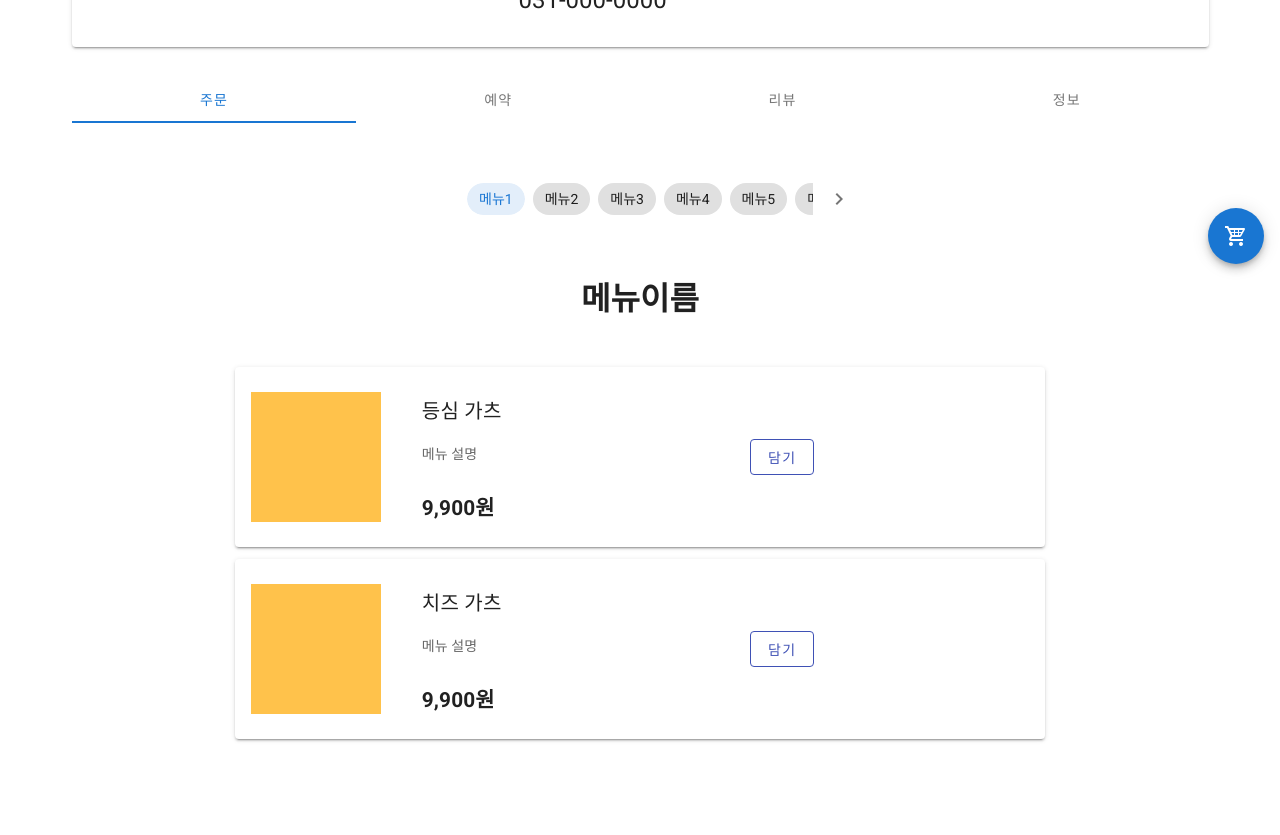
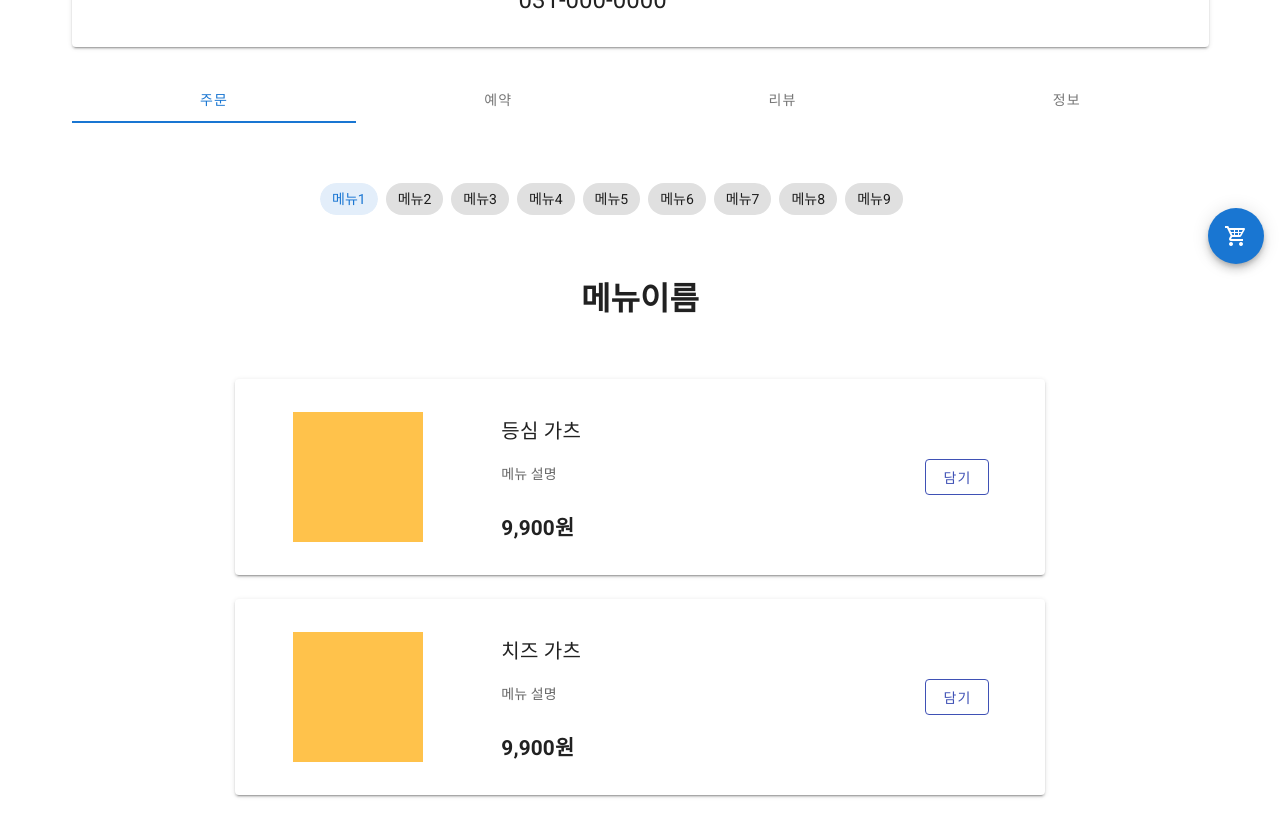
Before and after one commit to tddyko/market, a Vue app in the folder front/: page /marketdetail in a window 1280 px wide. Shown: the part 520-1355 px from the top of the page. Before the commit the page ends 1299 px from the top, so only its background shows below. Built offline with nearby package versions, Linux system fonts and the light colour scheme.

Commit message:
[#18] marketdetail_order, reserve 브레이킹 포인트작업 버튼 이벤트 처리 완료

```diff
--- a/front/src/store/main/marketdetail/marketdetail.js
+++ b/front/src/store/main/marketdetail/marketdetail.js
@@ -1,4 +1,5 @@
 const state = () => ({
+  reservations_number: 1,
   tabs: null,
   tabTitles: [
     { title: "주문" },
@@ -57,8 +58,8 @@ const state = () => ({
     "20:00",
   ],
   cards: [
-    { title: "등심 가츠", flex: 9 },
-    { title: "치즈 가츠", flex: 9 },
+    { title: "등심 가츠", flex: 10 },
+    { title: "치즈 가츠", flex: 10 },
   ],
   floating: [
     { direction: "top" },
@@ -89,6 +90,7 @@ const getters = {
   getRatingPoint: (state) => state.ratingPoint,
   getRating: (state) => state.rating,
   getFloating: (state) => state.floating,
+  getReservations_number: (state) => state.reservations_number
 };
 
 const mutations = {
@@ -107,6 +109,12 @@ const mutations = {
   setReserveTime(state, data) {
     state.reserveTime = data;
   },
+  setReservations_number_plus(state){
+    state.reservations_number += 1;
+  },
+  setReservations_number_minus(state){
+    state.reservations_number -= 1;
+  }
 };
 
 const actions = {
@@ -125,6 +133,12 @@ const actions = {
   actReserveTime({ commit }, value) {
     commit("setReserveTime", value);
   },
+  actReservations_number_plus({ commit }){
+    commit("setReservations_number_plus");
+  },
+  actReservations_number_minus({commit}){
+    commit("setReservations_number_minus");
+  }
 };
 
 export default { namespaced: true, state, getters, mutations, actions };
--- a/front/src/views/main/marketdetail/order/OrderCards.vue
+++ b/front/src/views/main/marketdetail/order/OrderCards.vue
@@ -15,18 +15,28 @@
         v-for="card in cards"
         :key="card.title"
         :cols="card.flex"
+        sm="12"
+        md="10"
+        lg="9"
+        xl="9"
       >
         <!-- 반복될 카드 -->
         <v-card
-          height="180px"
+          height="auto"
+          class="pa-5"
         >
           <v-row
             align="center"
-            justify="start"
+            justify="center"
           >
             <v-col
               class="mx-4"
-              cols="2"
+              align="center"
+              cols="12"
+              sm="4"
+              md="3"
+              lg="3"
+              xl="3"
             >
               <v-avatar
                 color="warning lighten-2"
@@ -35,29 +45,68 @@
               />
             </v-col>
             <v-col
-              cols="8"
-              sm="3"
+              cols="12"
+              sm="4"
               md="5"
               lg="5"
-              xl="8"
+              xl="5"
+              align="center"
             >
-              <v-card-title v-text="card.title" />
-              <v-card-text class="text-left text--secondary">
+              <div
+                v-if="$vuetify.breakpoint.name === 'xs' "
+                :class="card_text"
+                v-text="card.title"
+              />
+              <v-card-title
+                v-else
+                :class="card_text"
+                v-text="card.title"
+              />
+              <v-card-text
+                class="text--secondary"
+                :class="card_text"
+              >
                 메뉴 설명
               </v-card-text>
-              <v-card-text class="text-left font-weight-bold price">
+              <v-card-text
+                class="font-weight-bold price"
+                :class="card_text"
+              >
                 9,900원
               </v-card-text>
             </v-col>
-            <v-card-actions>
             <v-spacer />
+            <v-col
+              cols="12"
+              sm="3"
+              md="3"
+              lg="2"
+              xl="2"
+            >
+              <div
+                v-if="$vuetify.breakpoint.name === 'xs'"
+                class="text-center"
+              >
                 <v-btn
                   color="indigo"
                   outlined
+                  class="text-center"
+                >
+                  담기
+                </v-btn>
+              </div>
+              <v-card-actions
+                v-else
+              >
+                <v-btn
+                  color="indigo"
+                  outlined
+                  class="text-center"
                 >
                   담기
                 </v-btn>
               </v-card-actions>
+            </v-col>
           </v-row>
         </v-card>
       </v-col>
@@ -68,6 +117,9 @@
 <script>
 export default {
   name: "MenuCards",
+  data: () => ({
+    card_text: 'text-center text-sm-left text-md-left '
+  }),
   computed: {
     cards: {
       get() {
--- a/front/src/views/main/marketdetail/order/OrderChips.vue
+++ b/front/src/views/main/marketdetail/order/OrderChips.vue
@@ -2,7 +2,11 @@
   <!-- Menu chips -->
   <v-row justify="center">
     <v-col
-      cols="5"
+      cols="10"
+      sm="8"
+      md="7"
+      lg="7"
+      xl="5"
     >
       <v-sheet
         class="py-10"
--- a/front/src/views/main/marketdetail/reserve/ReserveCards.vue
+++ b/front/src/views/main/marketdetail/reserve/ReserveCards.vue
@@ -15,18 +15,28 @@
         v-for="card in cards"
         :key="card.title"
         :cols="card.flex"
+        sm="12"
+        md="10"
+        lg="9"
+        xl="9"
       >
         <!-- 반복될 카드 -->
         <v-card
-          height="180px"
+          height="auto"
+          class="pa-5"
         >
           <v-row
             align="center"
-            justify="start"
+            justify="center"
           >
             <v-col
               class="mx-4"
-              cols="2"
+              align="center"
+              cols="12"
+              sm="4"
+              md="3"
+              lg="3"
+              xl="3"
             >
               <v-avatar
                 color="warning lighten-2"
@@ -35,26 +45,68 @@
               />
             </v-col>
             <v-col
-              cols="8"
+              cols="12"
+              sm="4"
+              md="5"
+              lg="5"
+              xl="5"
+              align="center"
             >
-              <v-card-title v-text="card.title" />
-              <v-card-text class="text-left text--secondary">
+              <div
+                v-if="$vuetify.breakpoint.name === 'xs' "
+                :class="card_text"
+                v-text="card.title"
+              />
+              <v-card-title
+                v-else
+                :class="card_text"
+                v-text="card.title"
+              />
+              <v-card-text
+                class="text--secondary"
+                :class="card_text"
+              >
                 메뉴 설명
               </v-card-text>
-              <v-card-text class="text-left font-weight-bold price">
+              <v-card-text
+                class="font-weight-bold price"
+                :class="card_text"
+              >
                 9,900원
               </v-card-text>
             </v-col>
-            <v-card-actions>
             <v-spacer />
-
+            <v-col
+              cols="12"
+              sm="3"
+              md="3"
+              lg="2"
+              xl="2"
+            >
+              <div
+                v-if="$vuetify.breakpoint.name === 'xs'"
+                class="text-center"
+              >
                 <v-btn
                   color="indigo"
                   outlined
+                  class="text-center"
+                >
+                  담기
+                </v-btn>
+              </div>
+              <v-card-actions
+                v-else
+              >
+                <v-btn
+                  color="indigo"
+                  outlined
+                  class="text-center"
                 >
                   담기
                 </v-btn>
               </v-card-actions>
+            </v-col>
           </v-row>
         </v-card>
       <!-- 카드 끝 -->
@@ -66,6 +118,9 @@
 <script>
 export default {
   name: "ReserveCards",
+  data: () => ({
+    card_text: 'text-center text-sm-left text-md-left '
+  }),
   computed: {
     cards: {
       get() {
--- a/front/src/views/main/marketdetail/reserve/ReservePanel.vue
+++ b/front/src/views/main/marketdetail/reserve/ReservePanel.vue
@@ -1,7 +1,13 @@
 <template>
   <v-container>
     <v-row justify="center">
-      <v-col xl="9">
+      <v-col
+        cols="10"
+        sm="12"
+        md="10"
+        lg="9"
+        xl="9"
+      >
         <v-expansion-panels
           v-model="panel"
           :disabled="disabled"
@@ -47,15 +53,26 @@
                 </v-col>
                 <v-col>
                   <v-btn
+                    v-if="reservations_Number === 0"
                     class="btn-people"
                     outlined
+                    disabled
                   >
                     -
                   </v-btn>
-                  <span>1</span>
+                  <v-btn
+                    v-else
+                    class="btn-people"
+                    outlined
+                    @click="setReservations_number_minus"
+                  >
+                    -
+                  </v-btn>
+                  <span>{{ reservations_Number }}</span>
                   <v-btn
                     class="btn-people"
                     outlined
+                    @click="setReservations_number_plus"
                   >
                     +
                   </v-btn>
@@ -77,8 +94,21 @@ export default {
       get() {
         return this.$store.getters["marketDetail/getReserveTime"]
       }
+    },
+    reservations_Number:{
+      get() {
+        return this.$store.getters["marketDetail/getReservations_number"]
+      }
     }
-  }
+  },
+  methods: {
+    setReservations_number_plus(){
+      this.$store.dispatch('marketDetail/actReservations_number_plus')
+    },
+    setReservations_number_minus(){
+      this.$store.dispatch('marketDetail/actReservations_number_minus')
+    },
+    }
 }
 </script>
 
```
Lines whose indentation alone changed are shown as unchanged.
